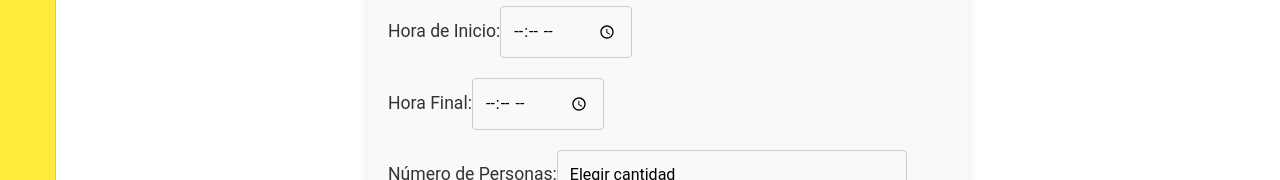
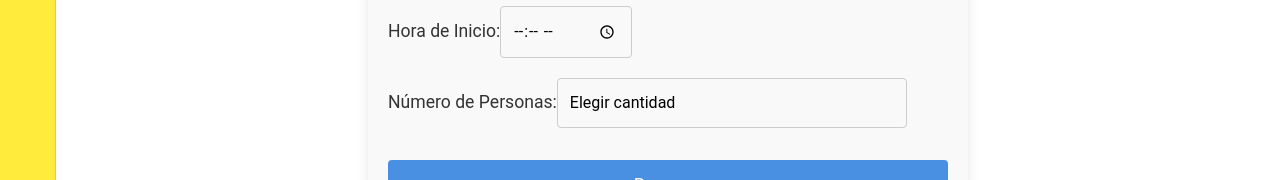
Before and after one commit to JairAFM/Seminario2, a Vue app in the folder Proyecto_sp2/frontend/: page /resevarForm in a window 1280 px wide. Shown: the part 258-438 px from the top of the page. Built offline with nearby package versions, Linux system fonts and the light colour scheme.

Commit message:
Update ReservationForm.vue

```diff
--- a/Proyecto_sp2/frontend/src/components/components_reserva/ReservationForm.vue
+++ b/Proyecto_sp2/frontend/src/components/components_reserva/ReservationForm.vue
@@ -11,12 +11,6 @@
         <div class="mb-3">
           <label for="start-time" class="form-label">Hora de Inicio:</label>
           <input type="time" id="start-time" v-model="reservation.startTime" class="form-control custom-input" required />
-        </div>
-
-        <!-- Campo de Hora Final -->
-        <div class="mb-3">
-          <label for="end-time" class="form-label">Hora Final:</label>
-          <input type="time" id="end-time" v-model="reservation.endTime" class="form-control custom-input" required />
         </div>
 
         <div class="mb-3">
```
